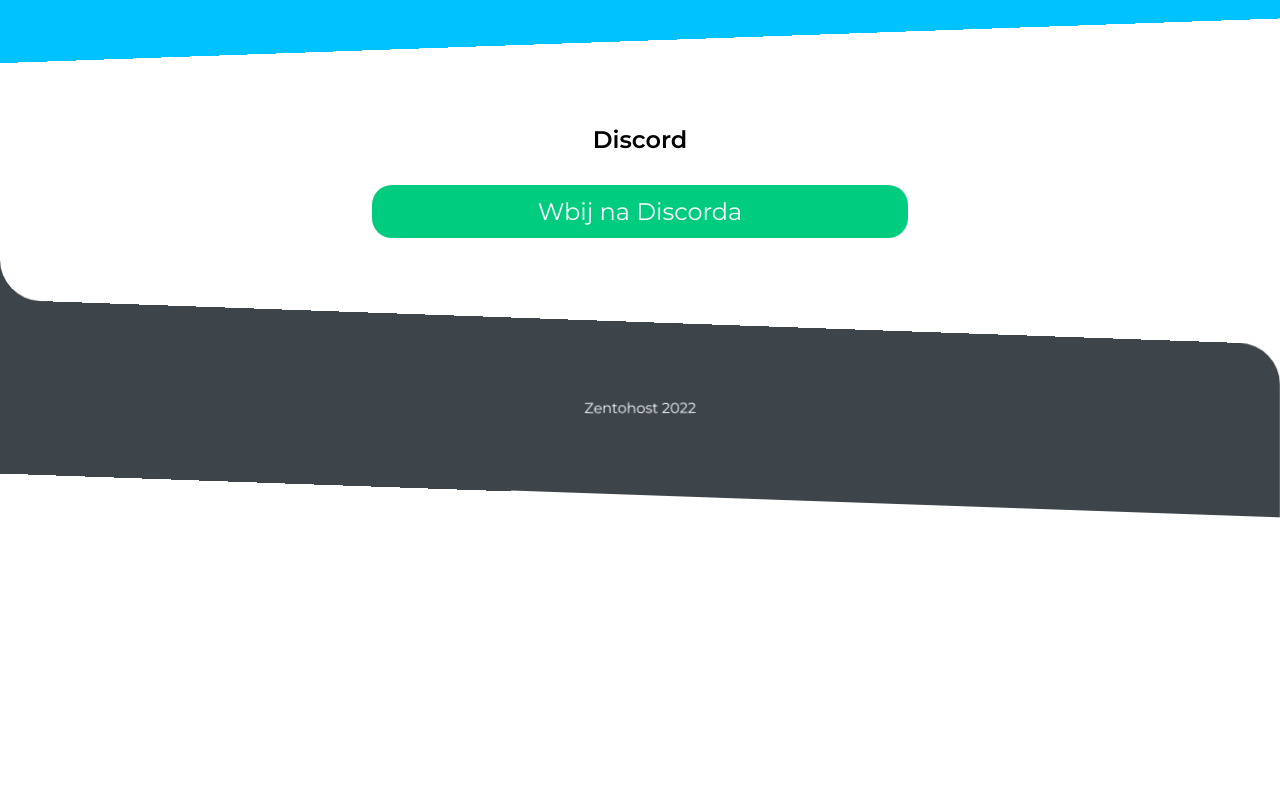
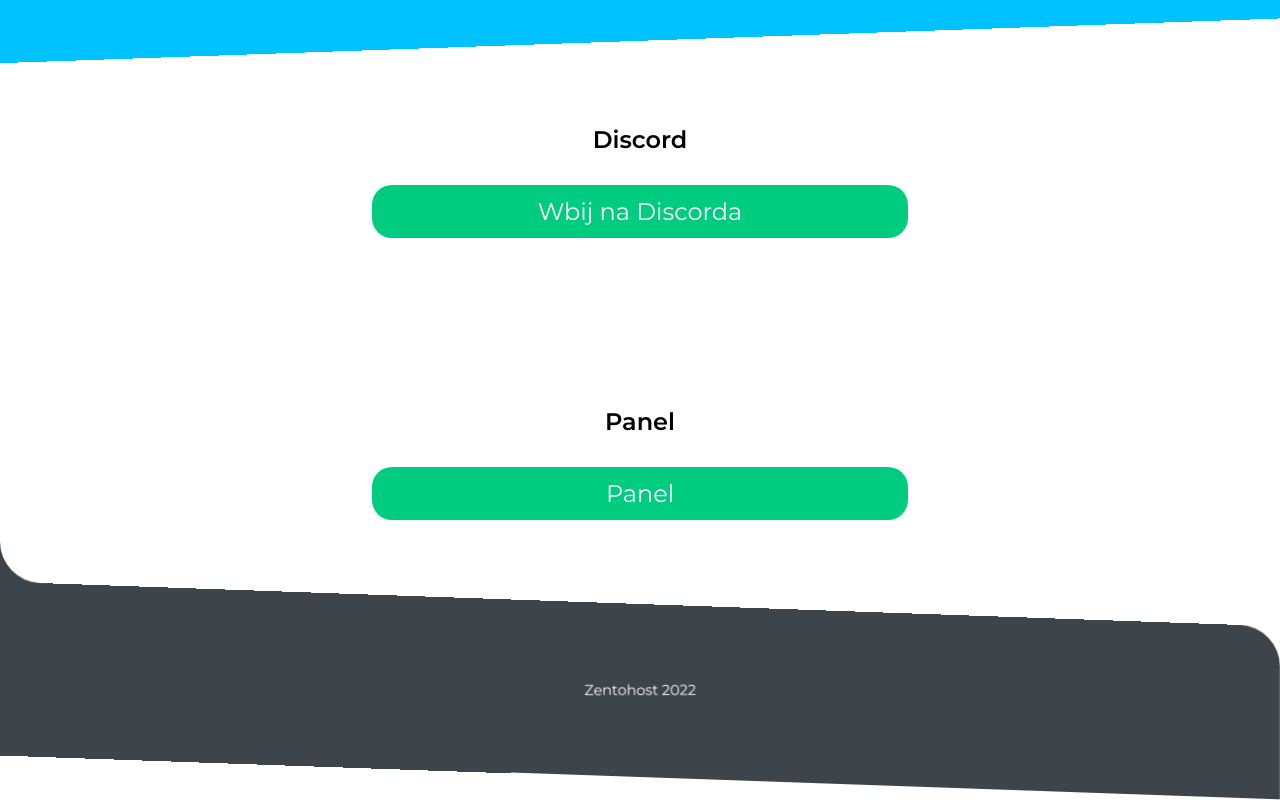
Before and after one commit to nyf-tech/strona-zento-host, a website: page view/index.html in a window 1280 px wide. Shown: the part 1196-1996 px from the top of the page. Before the commit the page ends 1714 px from the top, so only its background shows below. Drawn offline with Linux system fonts and the light colour scheme.

Commit message:
add panel button

```diff
--- a/app.js
+++ b/app.js
@@ -10,5 +10,5 @@
     res.sendFile(`${__dirname}/view/index.html`);
 });
 app.listen(80, () => {
-    console.log('Application listening on port 3333!');
+    console.log('Application listening on port 80!');
 });
--- a/view/index.html
+++ b/view/index.html
@@ -20,6 +20,7 @@
               <img src="images/exit.svg" alt="exit menu" />
             </li>
             <li><a href="https://discord.gg/QQrjC2mWFr">Discord</a></li>
+            <li><a href="https://cp.zentohost.eu">Panel</a></li>
           </ul>
         </nav>
       </header>
@@ -74,6 +75,12 @@
       <a href="https://discord.gg/QQrjC2mWFr" class="cta">Wbij na Discorda</a>
     </div>
 
+    <div class="container">
+      <h2>Panel</h2>
+      <a href="https://discord.gg/QQrjC2mWFr" class="cta">Panel</a>
+    </div>
+
+
     <footer>
       <div class="footer-container">
         <div class="container">
```
